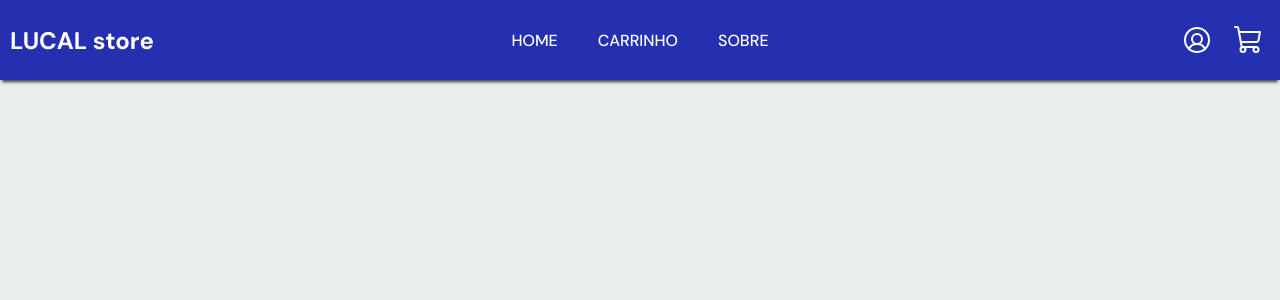
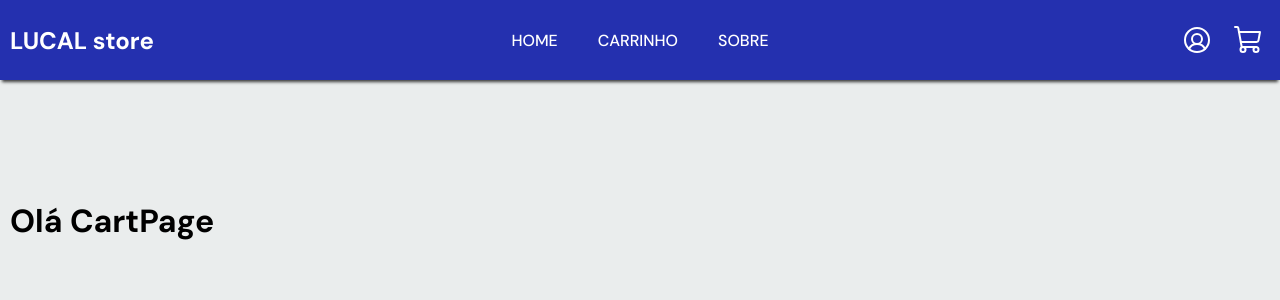
Before and after one commit to Lucal22/frontend-ecommerce, a React (Vite) app: page /cart in a window 1280 px wide. Shown: the top 300 px of the page. Built offline with nearby package versions, Linux system fonts and the light colour scheme; no server answers.

Commit message:
Cart page development

```diff
--- a/src/container/CartPage/index.tsx
+++ b/src/container/CartPage/index.tsx
@@ -1,4 +1,8 @@
-import React from 'react';
+import axios from 'axios';
+import { useEffect, useState } from 'react';
+import Container from '../../components/Container';
+import { api } from '../../lib/api';
+import { Data, Products } from '../../type/products';
 import * as Styled from './styles';
 
 export type CartPageProps = {
@@ -6,9 +10,44 @@ export type CartPageProps = {
 };
 
 export default function CartPage() {
+  const [products, setProducts] = useState<Data>(
+    /*productSample,*/
+    [
+      {
+        id: 0,
+        name: '',
+        brand: '',
+        category: '',
+        type: '',
+        description: '',
+        image: '',
+        price: '',
+        qtd: 0,
+      },
+    ],
+  );
+
+  useEffect(() => {
+    async function getProducts() {
+      try {
+        const productsData: Products = await axios.get(`${api}/getProducts`, {
+          params: {
+            id: 1,
+          },
+        });
+        setProducts(productsData.data);
+        console.log(productsData.data);
+      } catch (e) {
+        console.error(e);
+      }
+    }
+    getProducts();
+  }, []);
   return (
-    <Styled.Container>
-      <h1>Olá CartPage</h1>
-    </Styled.Container>
+    <Container display="block" height={'full'}>
+      <Styled.Content>
+        <h1>Olá CartPage</h1>
+      </Styled.Content>
+    </Container>
   );
 }
--- a/src/container/CartPage/styles.ts
+++ b/src/container/CartPage/styles.ts
@@ -1,7 +1,10 @@
 import styled, { css } from 'styled-components';
 
-export const Container = styled.div`
+export const Content = styled.div`
   ${({ theme }) => css`
-    color: red;
+    padding-top: 15rem;
+    @media (min-width: ${theme.screen.size.medium}) {
+      padding-top: 20rem;
+    }
   `}
 `;
--- a/src/container/HomePage/index.tsx
+++ b/src/container/HomePage/index.tsx
@@ -52,7 +52,6 @@ export default function HomePage({ onAdd, onCount }: HomePageProps) {
   }
 
   return (
-    <>
     <Container display="block" height={'full'}>
       <Styled.Content>
         <Styled.Grid>
@@ -73,6 +72,5 @@ export default function HomePage({ onAdd, onCount }: HomePageProps) {
         </Styled.Grid>
       </Styled.Content>
     </Container>
-    </>
   );
 }
```
Lines whose indentation alone changed are shown as unchanged.
